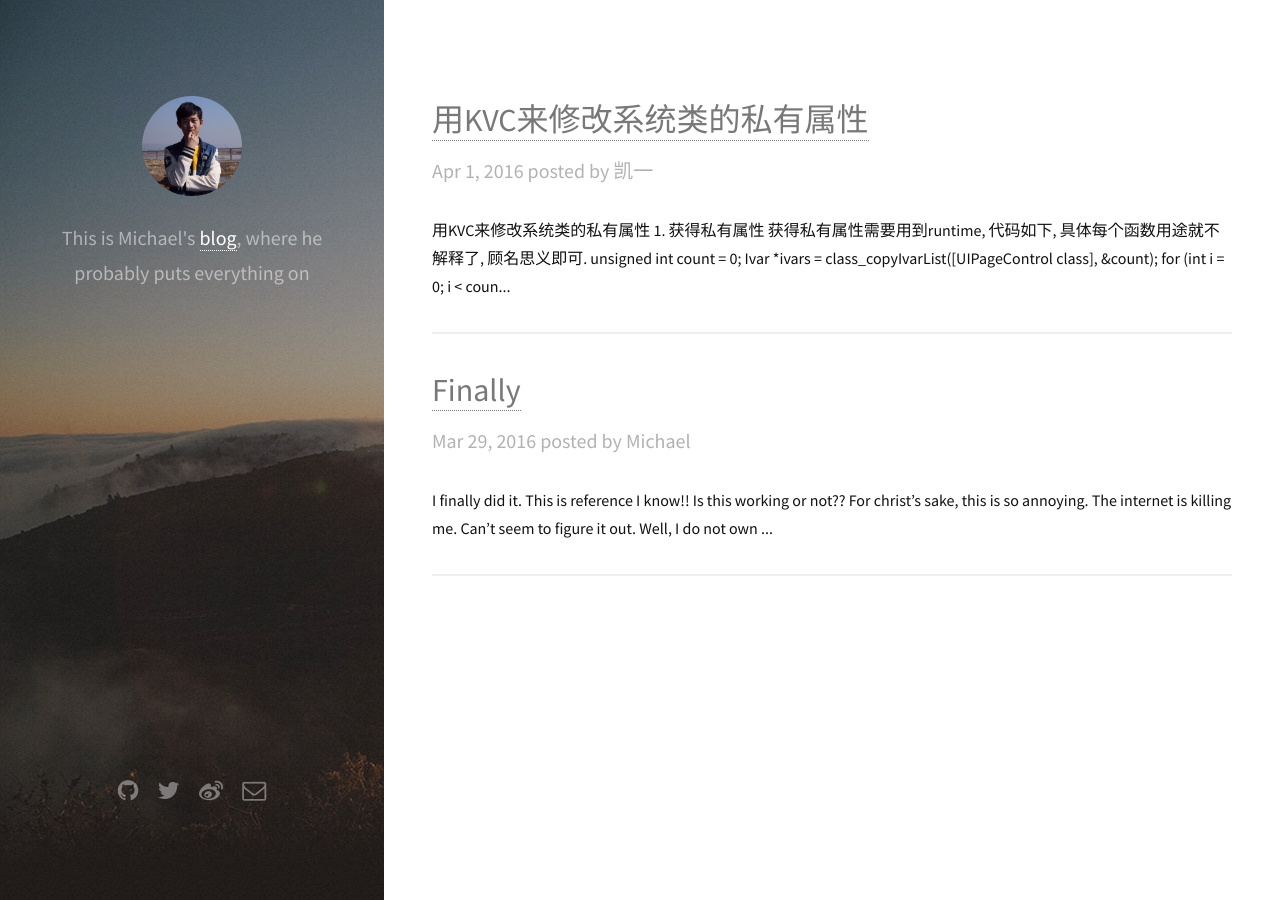
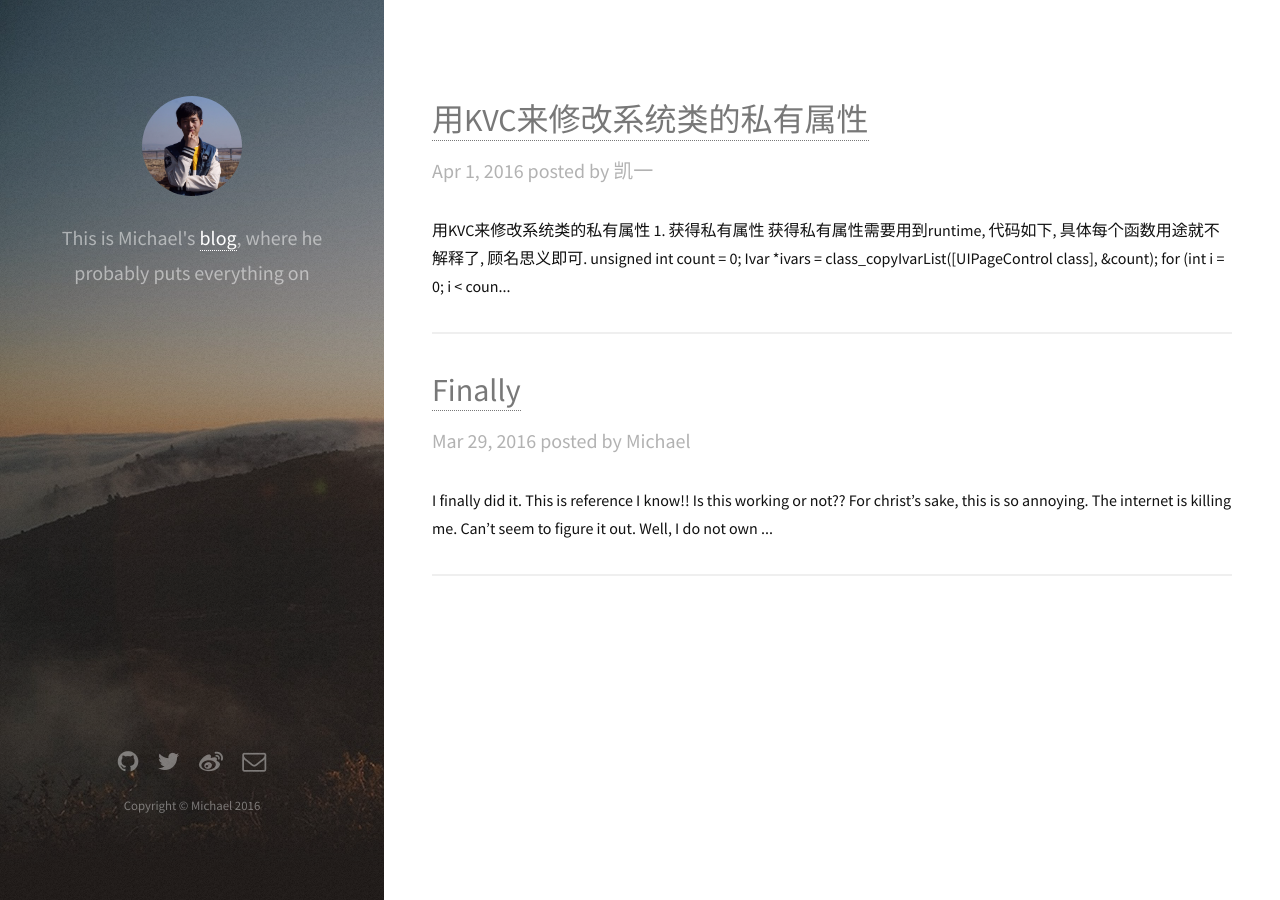
Before and after one commit to liukaiyi54/liukaiyi54.github.io, a Jekyll site: the page built from index.html, in a window 1280 px wide. Built offline with Jekyll 4.4.1, drawn with Linux system fonts in a browser that asks for light colours.

Commit message:
调整center标记位置&copyright

```diff
--- a/_layouts/default.html
+++ b/_layouts/default.html
@@ -33,8 +33,8 @@
 
         <!-- Footer -->
         <footer id="footer">
+          <center>
             <ul class="icons">
-            <center>
 
               {% if site.github_username %}
               <li>
@@ -101,12 +101,12 @@
               {% endif %}
             </ul>
             <ul class="copyright">
-<!--                 <li>&copy; Untitled</li> -->
+                <li>Copyright &copy; Michael 2016</li>
 <!--                 <li>Design: <a href="http://html5up.net">HTML5 UP</a></li> -->
 <!--                 <li>Demo Images: <a href="https://unsplash.com/">Unsplash</a></li> -->
 <!--                 <li>Jekyll Template: <a href="http://cloudcannon.com">Cloud Cannon</a></li> -->
-            </center>
             </ul>
+          </center>
         </footer>
 
 	</body>
```
Also changed, not shown: 3 other files.
